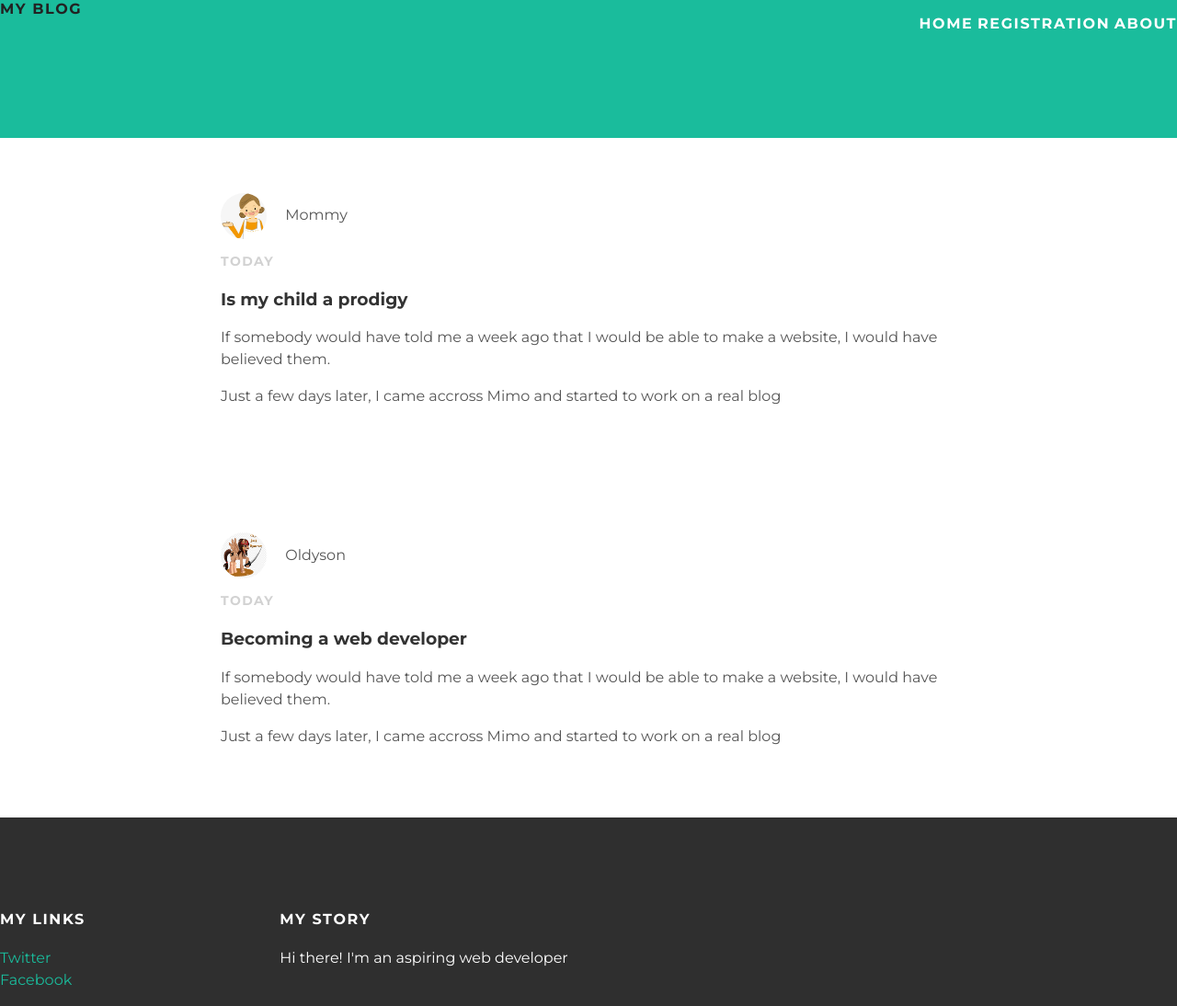
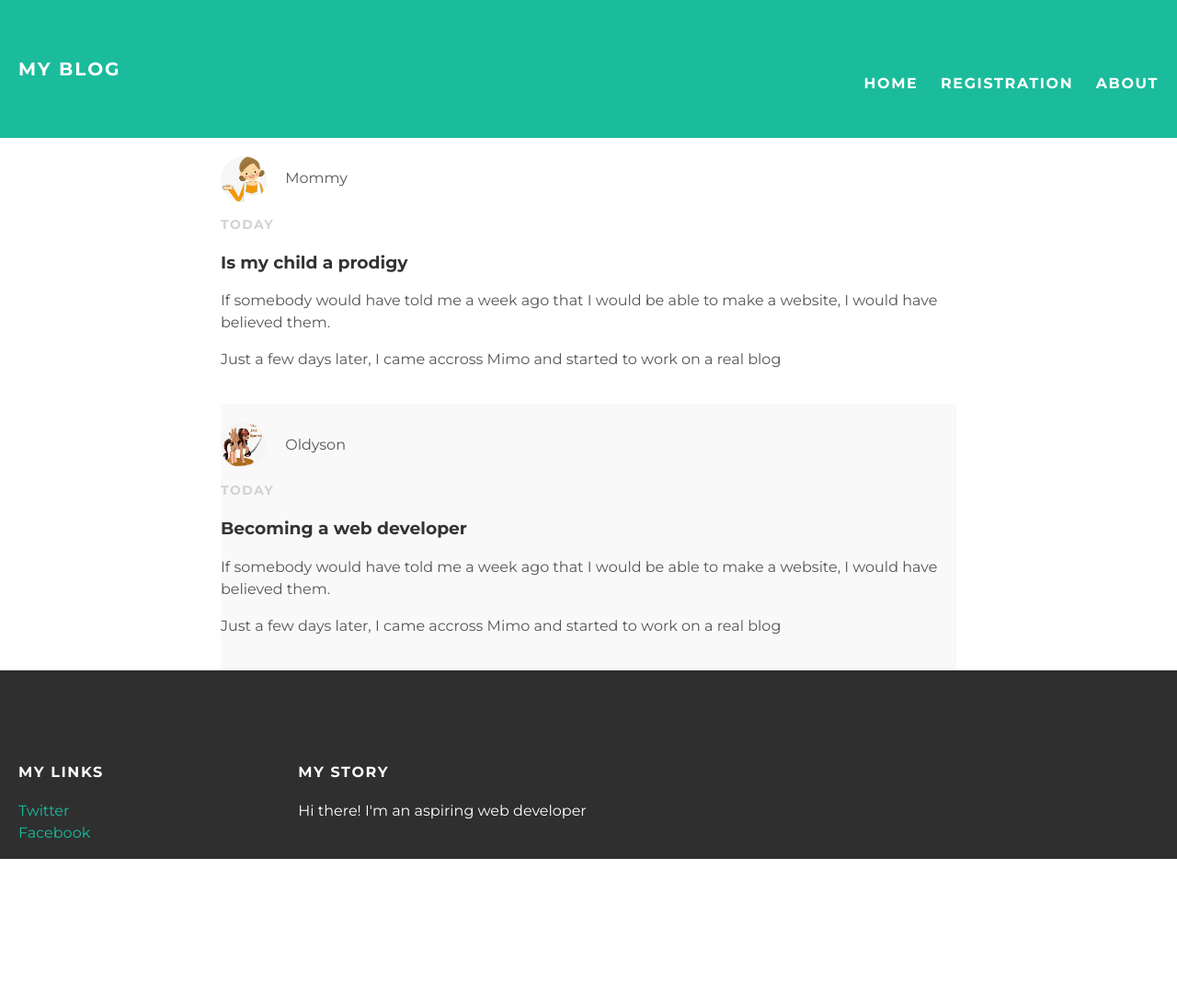
Before and after one commit to oldyson/oldyson.github.io, a plain HTML site: page index.html in a window 1280 px wide. Shown: the whole page at 92% size. After the commit the page ends 934 px from the top, so only its background shows below. Drawn offline with Linux system fonts and the light colour scheme.

Commit message:
Add files via upload

```diff
--- a/css/style.css
+++ b/css/style.css
@@ -6,6 +6,7 @@ body {
 	color: #555;
 	margin: 0;
 }
+
 
 p {
 	line-height: 1.5;
@@ -24,15 +25,7 @@ a:hover {
 	color: #f6a623;
 }
 
-#footer h4 {
-	color: white;
-	text-transform: uppercase;
-	letter-spacing: 0.1em;
-}
 
-#footer p {
-	color: white;
-}
 
 .column {
 	min-width: 300px;
@@ -44,6 +37,7 @@ a:hover {
 #header {
 	background-color: #1abc9c;
 	height: 150px;
+	line-height: 150px;
 	font-weight: bold;
 }
 
@@ -52,7 +46,6 @@ a:hover {
 	text-decoration: none;
 	text-transform: uppercase;
 	letter-spacing: 0.1em;
-	display: inline-block;
 }
 
 #header a:hover {
@@ -62,27 +55,39 @@ a:hover {
 #header-title{
 	display: block;
 	float: left;
+	font-size: 20px;
+	font-weight: bold;
+	margin-left: 20px;
+}
+
+#header-title a{
+	margin-top: 10px;
 }
 
 #header-nav{
 	display: block;
 	float: right;
+	margin-right: 20px;
 }
 
 #header-nav li {
 	display: inline;
-}
-
-#footer {
-	background-color: #2f2f2f;
-	padding-top:80px;
-	margin : 0 auto;
+	padding-left: 20px;
+	margin-top: 0;
 }
 
 .post, .about {
 	max-width: 800px;
 	margin: 0 auto;
-	padding: 60px 0;
+	padding: 20px 0;
+}
+
+#header.container {
+	max-width: 1000px;
+	margin: 0 auto;
+}
+.post:nth-child(even){
+	background: #f9f9f9;
 }
 
 .post-author img {
@@ -110,3 +115,21 @@ a:hover {
 	text-transform: uppercase;
 	letter-spacing: 0.1em;
 }
+
+#footer {
+	background-color: #2f2f2f;
+	padding-top:80px;
+	margin : 0 auto;
+}
+
+#footer h4 {
+	color: white;
+	text-transform: uppercase;
+	letter-spacing: 0.1em;
+	padding: 0 20px;
+}
+
+#footer p {
+	color: white;
+	padding: 0 20px;
+}
```
